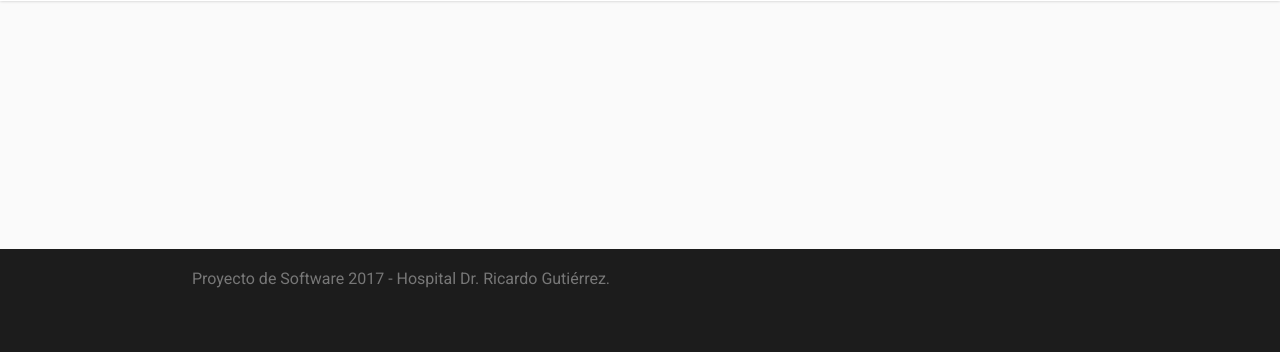
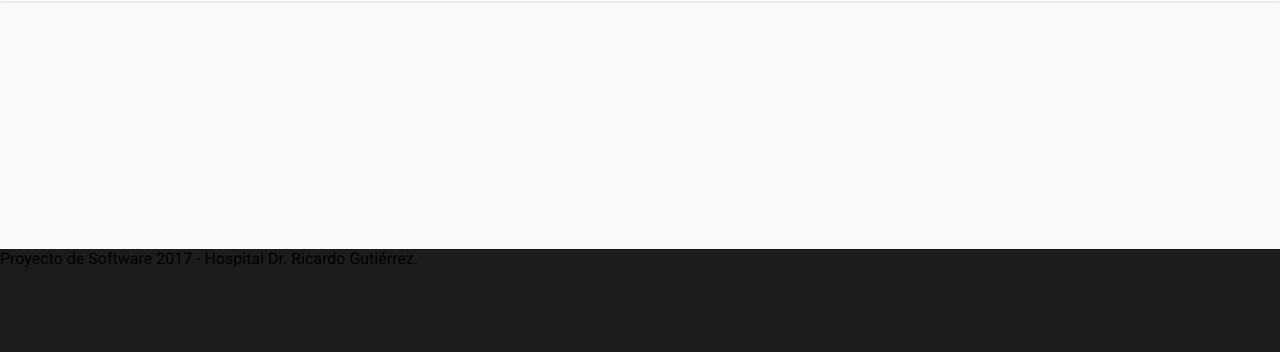
Before and after one commit to francoborrelli/hospitalGutierrez, a PHP site: page /admin.html in a window 1280 px wide. Shown: the part 79-431 px from the top of the page. Run offline with PHP 8.4, Linux system fonts and the light colour scheme; style sheets or scripts are compiled from the project's sources.

Commit message:
Revert "@import en main"
This reverts commit d17d62b696b49fe13ebcd181b3c1f97b76c59eb9.

```diff
--- a/admin.html
+++ b/admin.html
@@ -9,6 +9,10 @@
 
     <link href="https://fonts.googleapis.com/css?family=Roboto" rel="stylesheet">
     <link href="resources/css/main.css" rel="stylesheet">
+
+
+    <link href="resources/css/main.css" rel="stylesheet">
+    <link href="resources/css/navbar.css" rel="stylesheet">
 </head>
 
 <body>
--- a/login.html
+++ b/login.html
@@ -9,10 +9,14 @@
 
     <link href="https://fonts.googleapis.com/css?family=Roboto" rel="stylesheet">
     <link href="resources/css/main.css" rel="stylesheet">
+    <link href="resources/css/navbar.css" rel="stylesheet">
     <link href="resources/css/login.css" rel="stylesheet">
+    <link href="resources/css/footer.css" rel="stylesheet">
+
 </head>
 
 <body>
+
     <nav class="topnav" id="navbar">
         <a class="nav-item" href=""><img  class="logo" src="resources/images/Caduceo.png" alt="Logo Hospital Gutierrez"><span class="name">Hospital Dr. Ricardo Gutiérrez</span> </a>
         <form class="search">
@@ -44,7 +48,6 @@
     </footer>
 
     <script src="resources/js/navbar.js"></script>
-
 </body>
 
 </html>
--- a/resources/css/main.css
+++ b/resources/css/main.css
@@ -1,6 +1,3 @@
-@import "css/navbar.css";
-@import "css/footer.css";
-
 body{
     font-family: 'Roboto', sans-serif;
     background-color: #1c1c1c;
```
Also changed, not shown: index.html (+11 -17 lines).
